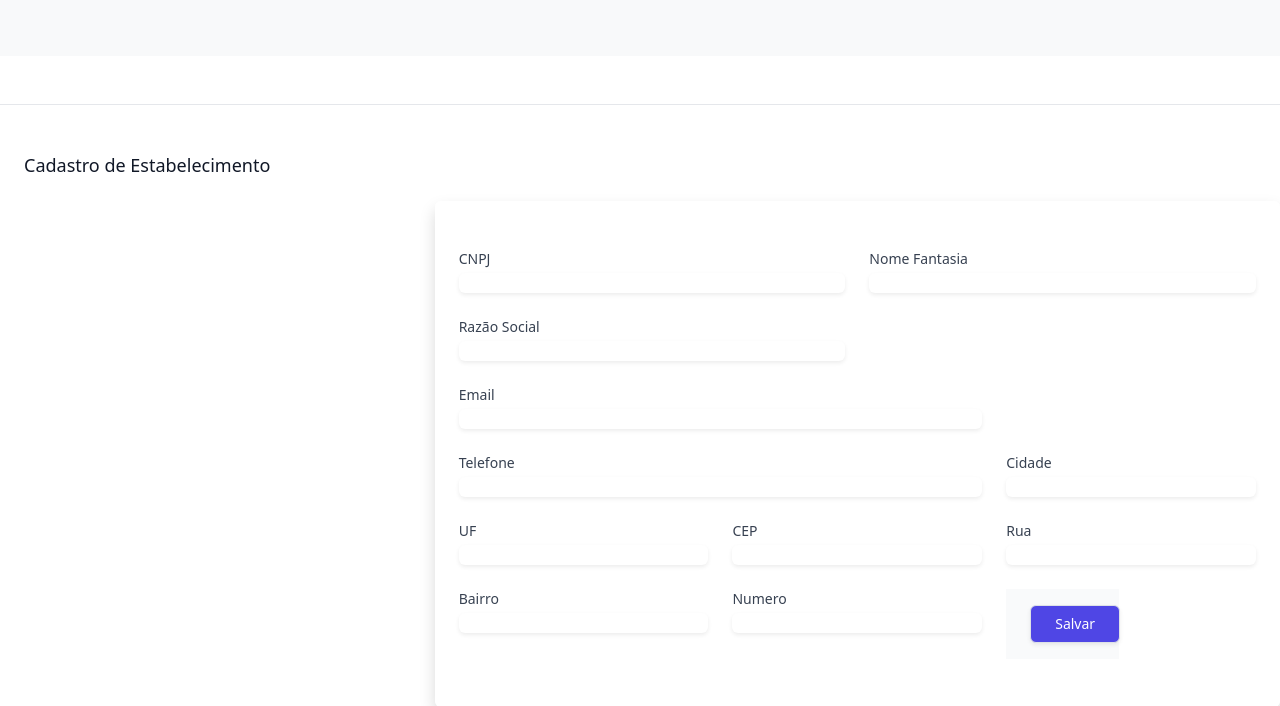
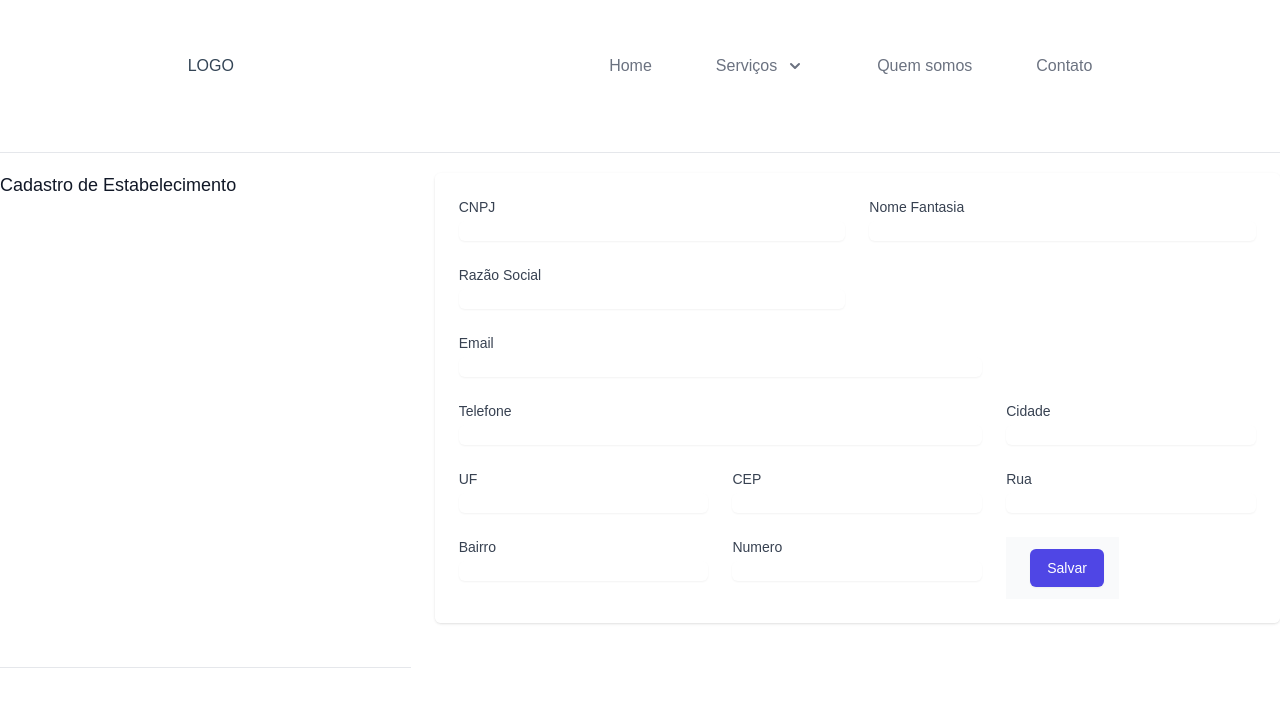
Before and after one commit to Denislfs/projeto-interdisciplinar-2, a PHP site: page /cadastroest.php in a window 1280 px wide. Shown: the top 706 px of the page. After the commit the page ends 668 px from the top, so only its background shows below. Run offline with PHP 8.4, Linux system fonts and the light colour scheme; some libraries are stand-ins or nearby versions.

Commit message:
Refeita formatação da header

```diff
--- a/header.php
+++ b/header.php
@@ -4,13 +4,14 @@
     <meta charset="UTF-8">
     <meta http-equiv="X-UA-Compatible" content="IE=edge">
     <meta name="viewport" content="width=device-width, initial-scale=1.0">
-    <!--Importando Script bootstrap-->
-    <script src="https://cdn.jsdelivr.net/npm/@popperjs/core@2.11.5/dist/umd/popper.min.js" integrity="sha384-Xe+8cL9oJa6tN/veChSP7q+mnSPaj5Bcu9mPX5F5xIGE0DVittaqT5lorf0EI7Vk" crossorigin="anonymous"></script>
-    <script src="https://cdn.jsdelivr.net/npm/bootstrap@5.2.0-beta1/dist/js/bootstrap.min.js" integrity="sha384-kjU+l4N0Yf4ZOJErLsIcvOU2qSb74wXpOhqTvwVx3OElZRweTnQ6d31fXEoRD1Jy" crossorigin="anonymous"></script>
-    <link href="https://cdn.jsdelivr.net/npm/bootstrap@5.2.0-beta1/dist/css/bootstrap.min.css" rel="stylesheet" integrity="sha384-0evHe/X+R7YkIZDRvuzKMRqM+OrBnVFBL6DOitfPri4tjfHxaWutUpFmBp4vmVor" crossorigin="anonymous">
-    <script src="https://cdn.jsdelivr.net/npm/bootstrap@5.2.0-beta1/dist/js/bootstrap.bundle.min.js" integrity="sha384-pprn3073KE6tl6bjs2QrFaJGz5/SUsLqktiwsUTF55Jfv3qYSDhgCecCxMW52nD2" crossorigin="anonymous"></script>
     <!--Importando Script tailwindcss-->
     <script src="https://cdn.tailwindcss.com"></script>
+    <!-- Style -->
+    <link rel="stylesheet" href="./src/assets/style/home.css" />
+    <!--Importando Script-->
+    <script src="https://cdn.jsdelivr.net/gh/alpinejs/alpine@v2.x.x/dist/alpine.min.js" defer></script>
+    <!--Importando main js -->
+    <script language="JavaScript" href="./src/assets/js/main.js"></script>
     <!--Importando Script Jquery-->
     <script type="text/javascript" src="https://code.jquery.com/jquery-3.2.1.min.js"></script>
     <script src="https://cdnjs.cloudflare.com/ajax/libs/jquery.mask/1.14.15/jquery.mask.min.js"></script>
@@ -18,36 +19,48 @@
 </head>
 <body>
   <!--Navbar-->
-<nav class="navbar navbar-expand-lg navbar-light bg-light">
-  <div class="container-fluid">
-    <a class="navbar-brand" href="index.php"></a>
-    <button class="navbar-toggler" type="button" data-bs-toggle="collapse" data-bs-target="#navbarTogglerDemo02" aria-controls="navbarTogglerDemo02" aria-expanded="false" aria-label="Toggle navigation">
-      <span class="navbar-toggler-icon"></span>
+  <nav class="flex items-center place-content-around rounded-md">
+            <div>
+                <h3>LOGO</h3>
+            </div>
+            <div>
+                <ul class="flex items-center justify-center gap-x-16 py-12 text-gray-500">
+                    <li>
+                        <a href="index.html">Home</a>
+                    </li>
+                    <li class="flex items-center justify-center">
+                        <a href="#">Serviços</a>
+                        <div x-data="{ dropdownOpen: false }" class="relative">
+                            <button @click="dropdownOpen = !dropdownOpen" class="relative z-10 block rounded-md bg-white p-2 focus:outline-none">
+                                <svg class="h-5 w-5 text-gray-500" xmlns="http://www.w3.org/2000/svg" viewBox="0 0 20 20" fill="currentColor">
+                                    <path fill-rule="evenodd"
+                                        d="M5.293 7.293a1 1 0 011.414 0L10 10.586l3.293-3.293a1 1 0 111.414 1.414l-4 4a1 1 0 01-1.414 0l-4-4a1 1 0 010-1.414z"
+                                        clip-rule="evenodd"
+                                    />
+                                </svg>
                             </button>
-    <div class="collapse navbar-collapse" id="navbarTogglerDemo02">
-      <ul class="navbar-nav me-auto mb-2 mb-lg-0">
-        <li class="nav-item">
-          <a class="nav-link active" aria-current="page" href="index.php">Home</a>
+
+                            <div x-show="dropdownOpen" @click="dropdownOpen = false" class="fixed inset-0 h-full w-full z-10"></div>
+                            <div x-show="dropdownOpen"
+                                class="absolute right-0 mt-1 py-2 w-48 bg-white rounded-md shadow-lg z-20 border border-gray-100">
+                                <a href="cadastroentreg.php"
+                                    class="block px-4 py-2 text-sm text-gray-700 hover:bg-gray-500 hover:text-white">
+                                    Seja um entregador
+                                </a>
+                                <a href="cadastroest.php"
+                                    class="block px-4 py-2 text-sm text-gray-700 hover:bg-gray-500 hover:text-white">
+                                    Seja uma empresa parceira
+                                </a>
+                            </div>
+                        </div>
                     </li>
-        <li class="nav-item dropdown">
-          <a class="nav-link dropdown-toggle" href="cadastroentreg.php" role="button" data-bs-toggle="dropdown">Cadastros</a>
-          <ul class="dropdown-menu">
-              <li><a class="dropdown-item" href="cadastroentreg.php">Entregadores</a></li>
-              <li><a class="dropdown-item" href="cadastroest.php">Estabelecimentos</a></li>
-          </ul>
+                    <li>
+                        <a href="#">Quem somos</a>
                     </li>
-        <li class="nav-item">
-          <a class="nav-link active" aria-current="page" href="atualiza.php">Atualizar</a>
-        </li>
-        <li class="nav-item">
-          <a class="nav-link active" aria-current="page" href="deletar.php">Deletar</a>
+                    <li>
+                        <a href="#">Contato</a>
                     </li>
                 </ul>
-      <form class="d-flex">
-        <input class="form-control me-2" type="search" placeholder="Search" aria-label="Search">
-        <button class="btn btn-outline-success" type="submit">Search</button>
-      </form>
-    </div>
             </div>
         </nav>
 </body>
```
Lines whose indentation alone changed are shown as unchanged.
